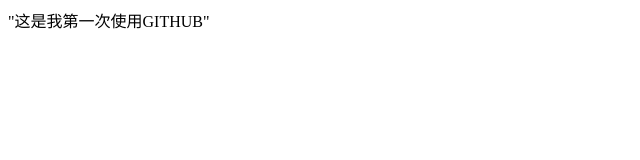
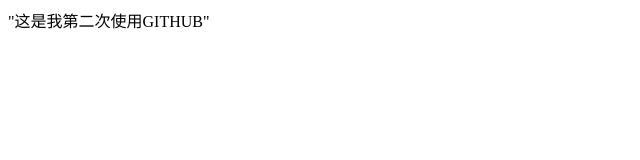
Before and after one commit to laowang1993/demo, a plain HTML site: page index.html in a window 1280 px wide. Shown: the full height of the page, 0-640 px from the left. Drawn offline with Linux system fonts and the light colour scheme.

Commit message:
第二次了

```diff
--- a/index.html
+++ b/index.html
@@ -5,6 +5,6 @@
 	<title>Document</title>
 </head>
 <body>
-	"这是我第一次使用GITHUB"
+	"这是我第二次使用GITHUB"
 </body>
 </html>
```
